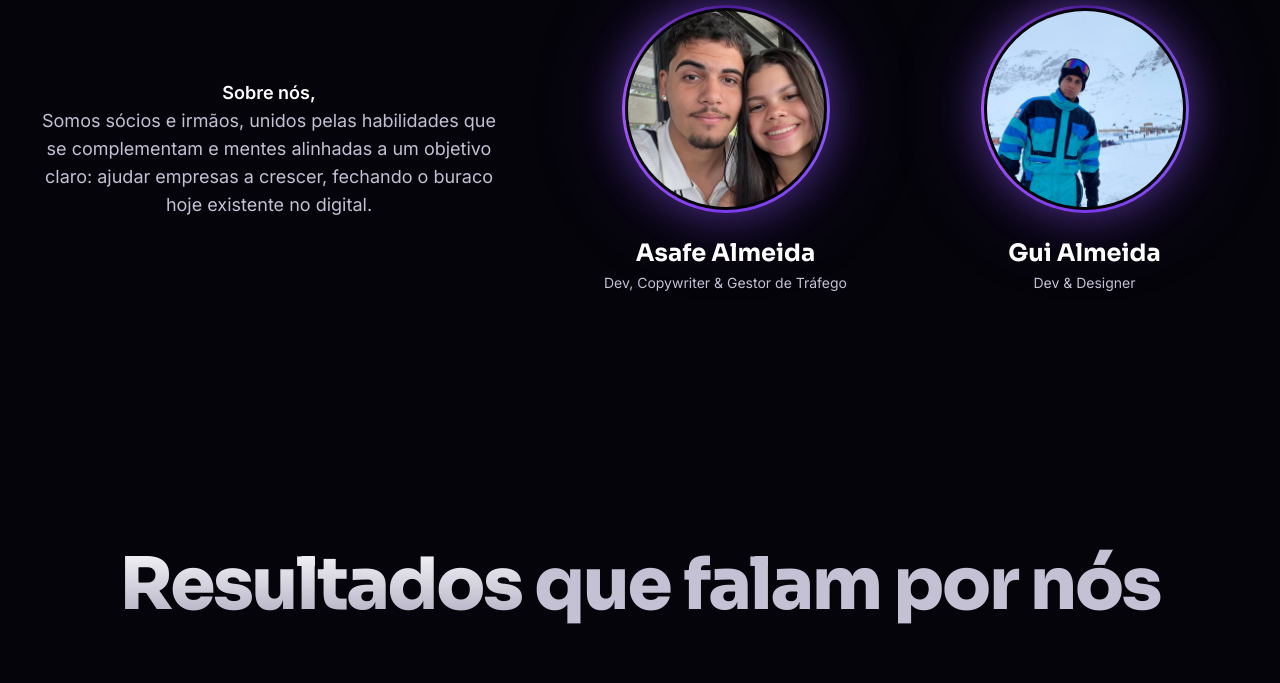
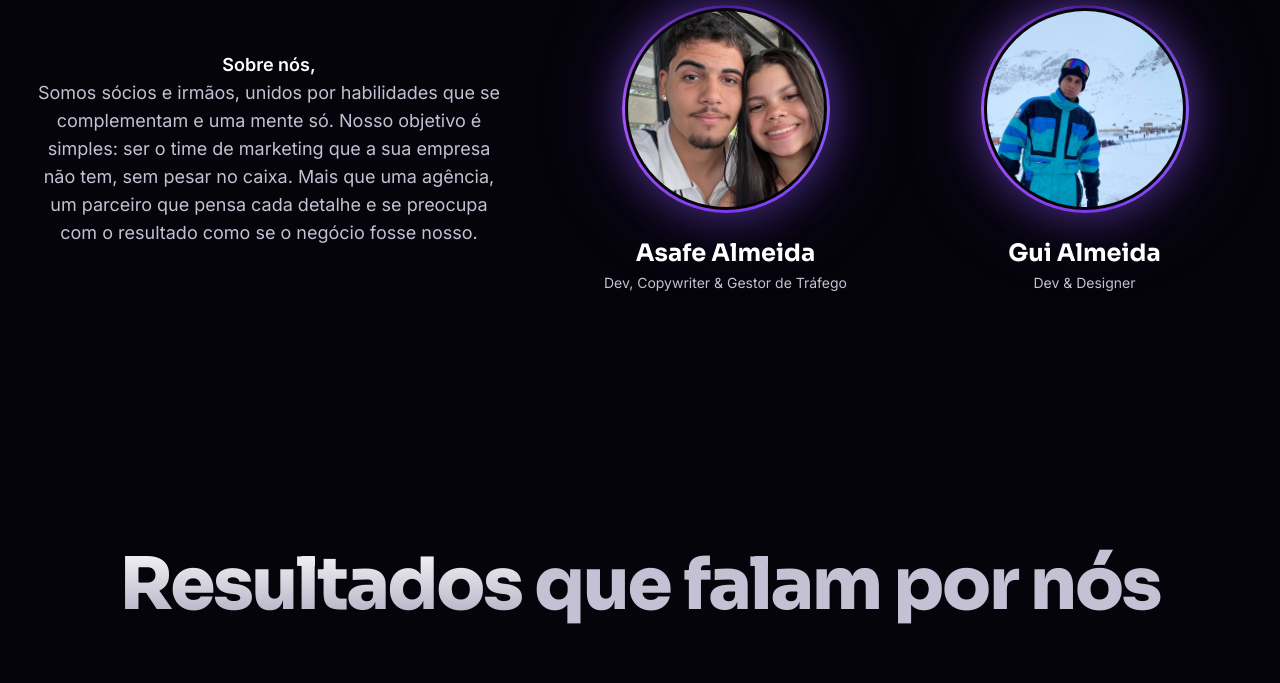
Before and after one commit to guilhermelpzinhol-code/portfolioflexdev, a plain HTML site: page index.html in a window 1280 px wide. Shown: the part 1015-1698 px from the top of the page. Drawn offline with Linux system fonts and the light colour scheme; a web font is replaced by a local one.

Commit message:
Atualiza texto "Sobre nós" na seção Equipe
Co-Authored-By: Claude Sonnet 5 <noreply@anthropic.com>

```diff
--- a/index.html
+++ b/index.html
@@ -92,7 +92,7 @@
           <div class="reveal lg:col-span-5" data-delay="1">
             <p class="text-base leading-relaxed text-muted sm:text-lg">
               <span class="font-semibold text-white">Sobre nós,</span><br>
-              Somos sócios e irmãos, unidos pelas habilidades que se complementam e mentes alinhadas a um objetivo claro: ajudar empresas a crescer, fechando o buraco hoje existente no digital.
+              Somos sócios e irmãos, unidos por habilidades que se complementam e uma mente só. Nosso objetivo é simples: ser o time de marketing que a sua empresa não tem, sem pesar no caixa. Mais que uma agência, um parceiro que pensa cada detalhe e se preocupa com o resultado como se o negócio fosse nosso.
             </p>
           </div>
 
```
